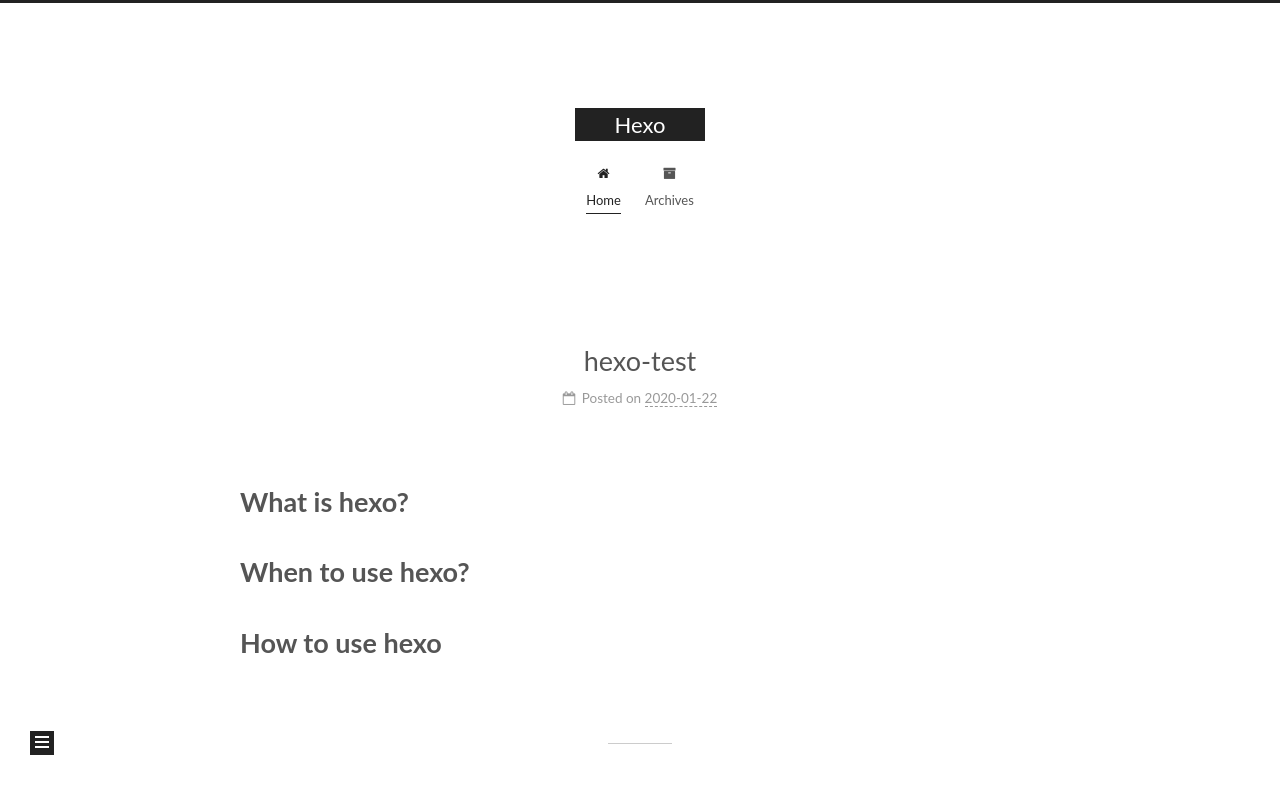
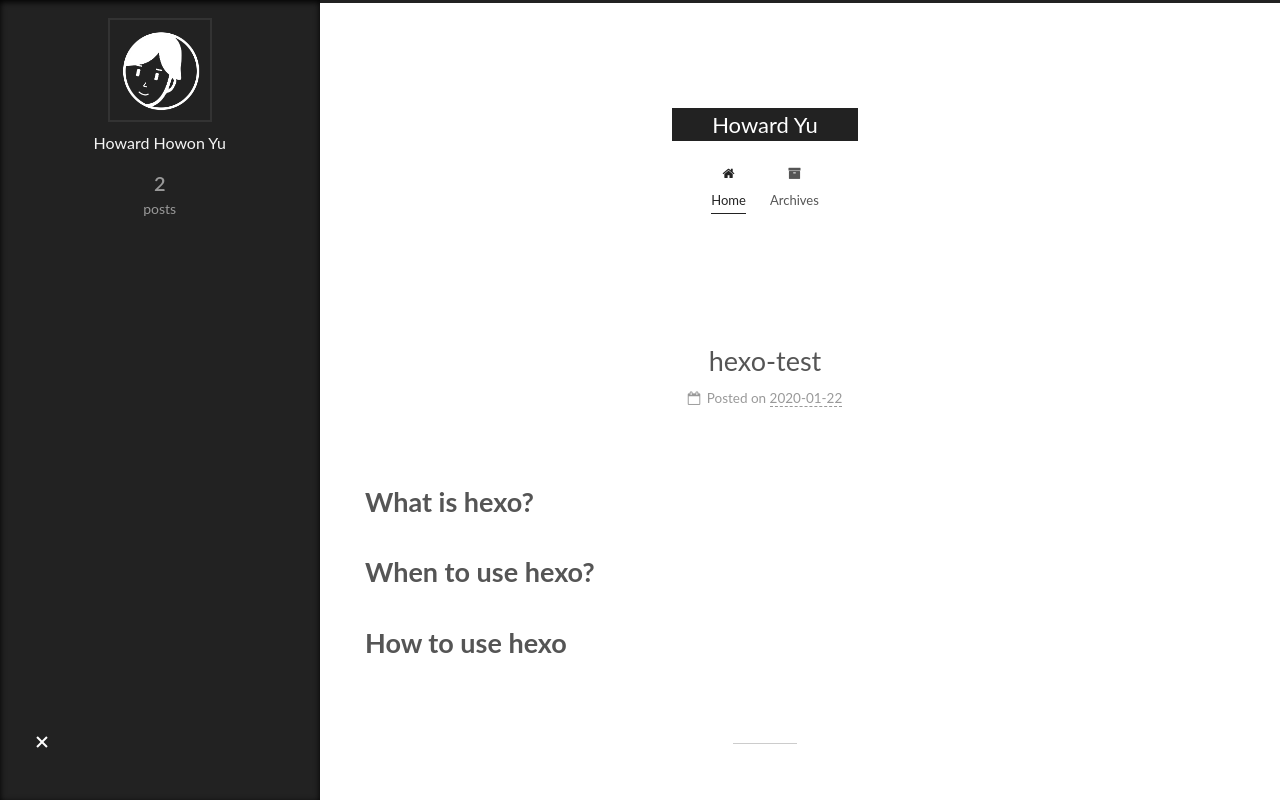
Before and after one commit to HowardHowonYu/howardhowonyu.github.io, a plain HTML site: page index.html in a window 1280 px wide. Shown: the top 800 px of the page. Drawn offline with Linux system fonts and the light colour scheme.

Commit message:
Site updated: 2020-01-24 22:13:44

```diff
--- a/index.html
+++ b/index.html
@@ -24,7 +24,7 @@
     scheme: 'Muse',
     version: '7.7.0',
     exturl: false,
-    sidebar: {"position":"left","display":"post","padding":18,"offset":12,"onmobile":false},
+    sidebar: {"position":"left","width":250,"display":"always","padding":10,"offset":12,"onmobile":false},
     copycode: {"enable":false,"show_result":false,"style":null},
     back2top: {"enable":true,"sidebar":false,"scrollpercent":false},
     bookmark: {"enable":false,"color":"#222","save":"auto"},
@@ -47,9 +47,9 @@
 </script>
 
   <meta property="og:type" content="website">
-<meta property="og:title" content="Hexo">
+<meta property="og:title" content="Howard Yu">
 <meta property="og:url" content="http://yoursite.com/index.html">
-<meta property="og:site_name" content="Hexo">
+<meta property="og:site_name" content="Howard Yu">
 <meta property="og:locale" content="en_US">
 <meta property="article:author" content="Howard Howon Yu">
 <meta name="twitter:card" content="summary">
@@ -66,7 +66,7 @@
   };
 </script>
 
-  <title>Hexo</title>
+  <title>Howard Yu</title>
 
 
 
@@ -110,7 +110,7 @@
     <div>
       <a href="/" class="brand" rel="start">
         <span class="logo-line-before"><i></i></span>
-        <span class="site-title">Hexo</span>
+        <span class="site-title">Howard Yu</span>
         <span class="logo-line-after"><i></i></span>
       </a>
     </div>
@@ -168,13 +168,13 @@
     <link itemprop="mainEntityOfPage" href="http://yoursite.com/2020/01/22/hexo-test/">
 
     <span hidden itemprop="author" itemscope itemtype="http://schema.org/Person">
-      <meta itemprop="image" content="/images/avatar.gif">
+      <meta itemprop="image" content="/images/avatar.png">
       <meta itemprop="name" content="Howard Howon Yu">
       <meta itemprop="description" content="">
     </span>
 
     <span hidden itemprop="publisher" itemscope itemtype="http://schema.org/Organization">
-      <meta itemprop="name" content="Hexo">
+      <meta itemprop="name" content="Howard Yu">
     </span>
       <header class="post-header">
         <h1 class="post-title" itemprop="name headline">
@@ -226,13 +226,13 @@
     <link itemprop="mainEntityOfPage" href="http://yoursite.com/2020/01/22/hello-world/">
 
     <span hidden itemprop="author" itemscope itemtype="http://schema.org/Person">
-      <meta itemprop="image" content="/images/avatar.gif">
+      <meta itemprop="image" content="/images/avatar.png">
       <meta itemprop="name" content="Howard Howon Yu">
       <meta itemprop="description" content="">
     </span>
 
     <span hidden itemprop="publisher" itemscope itemtype="http://schema.org/Organization">
-      <meta itemprop="name" content="Hexo">
+      <meta itemprop="name" content="Howard Yu">
     </span>
       <header class="post-header">
         <h1 class="post-title" itemprop="name headline">
@@ -348,6 +348,8 @@
 
       <div class="site-overview-wrap sidebar-panel">
         <div class="site-author motion-element" itemprop="author" itemscope itemtype="http://schema.org/Person">
+    <img class="site-author-image" itemprop="image" alt="Howard Howon Yu"
+      src="/images/avatar.png">
   <p class="site-author-name" itemprop="name">Howard Howon Yu</p>
   <div class="site-description" itemprop="description"></div>
 </div>
```
Also changed, not shown: 2020/01/22/hello-world/index.html (+8 -6 lines), 2020/01/22/hexo-test/index.html (+8 -6 lines), archives/2020/01/index.html (+7 -5 lines), archives/2020/index.html (+7 -5 lines), archives/index.html (+7 -5 lines), images/avatar.png (added).
